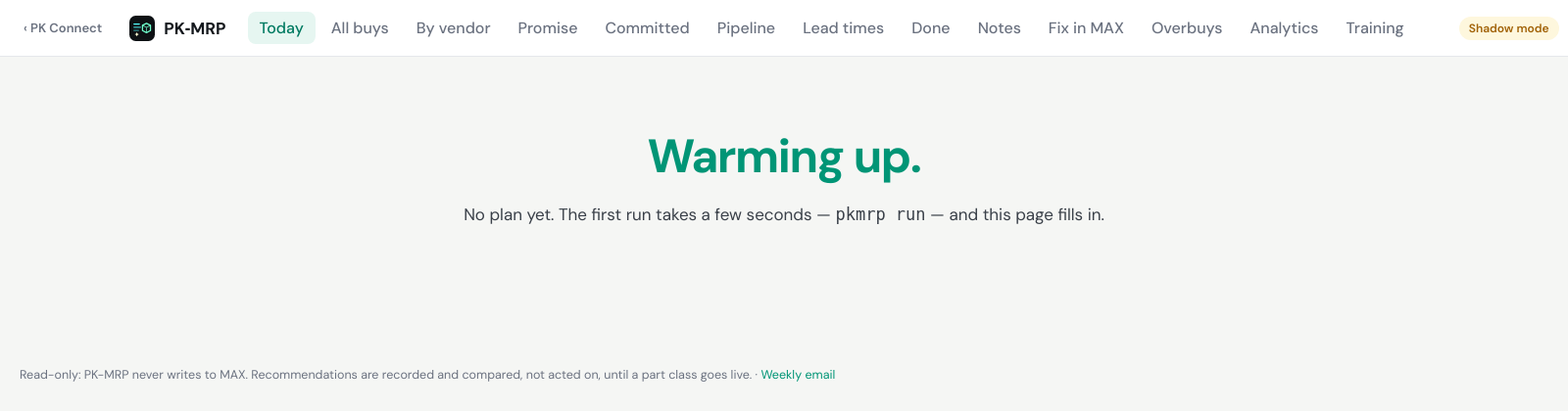
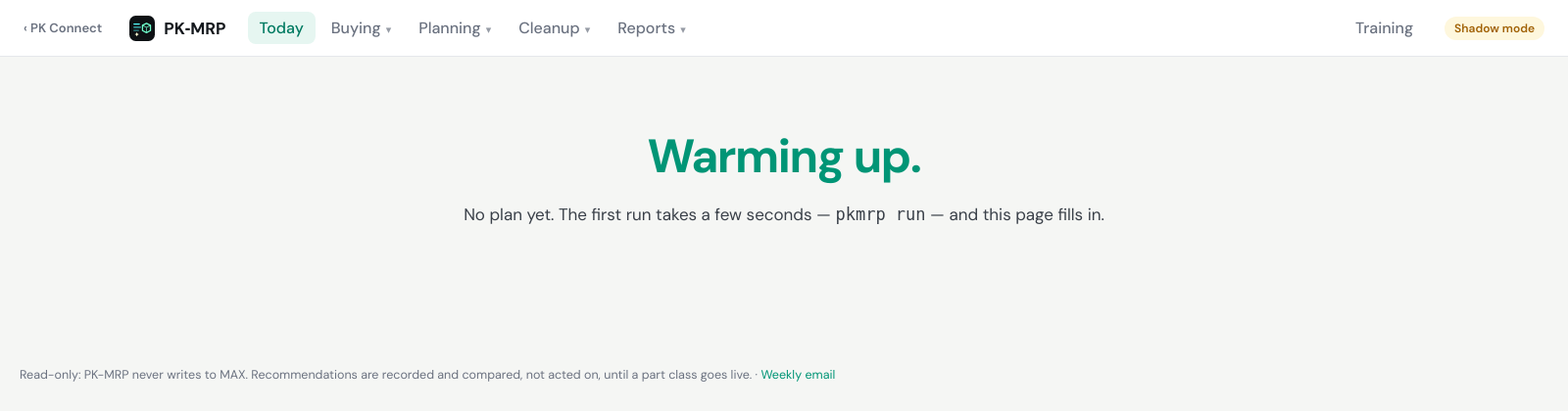
Before and after one commit to jaredPK1/PK-MRP, a Flask app: page / in a window 1600 px wide. Shown: the top 420 px of the page at 98% size. Run offline with Flask 3, Linux system fonts and the light colour scheme.

Commit message:
Top menu: Today + Buying / Planning / Cleanup / Reports menus + Training
Thirteen links in a row became five, each grouped page with a one-line
description; the active menu is highlighted; one menu open at a time,
closed by an outside click or Escape.

Co-Authored-By: Claude Opus 5.5 <noreply@anthropic.com>

```diff
--- a/pkmrp/web/static/app.css
+++ b/pkmrp/web/static/app.css
@@ -366,3 +366,21 @@ footer { max-width: 1600px; margin: 0 auto; padding: 18px 20px 30px; color: var(
 .weekly-frame { width: 100%; max-width: 720px; height: 1200px; border: 1px solid var(--line); border-radius: 12px; background: #f5f6f4; }
 .head-btn { font-size: 13px; vertical-align: middle; margin-left: 10px; text-decoration: none; }
 footer a { color: var(--leaf); }
+
+/* Top menu: Today + four grouped menus + Training (was 13 links in a row) */
+.bar nav { align-items: center; }
+.menu { position: relative; }
+.menu > summary { list-style: none; cursor: pointer; padding: 6px 12px; border-radius: 8px; color: var(--muted); font-weight: 500; white-space: nowrap; }
+.menu > summary::-webkit-details-marker { display: none; }
+.menu > summary::after { content: "▾"; font-size: 11px; margin-left: 5px; opacity: .7; }
+.menu > summary:hover, .bar nav > a:hover, .help-link:hover { color: var(--ink); }
+.menu.on > summary { background: var(--soon-soft); color: var(--leaf-dark); }
+.menu-panel { position: absolute; top: calc(100% + 6px); left: 0; z-index: 40; min-width: 270px; padding: 6px;
+              background: var(--surface); border: 1px solid var(--line); border-radius: 12px; box-shadow: 0 12px 32px rgba(0,0,0,.14); }
+.menu-panel a { display: block; padding: 8px 10px; border-radius: 8px; color: var(--ink); }
+.menu-panel a b { display: block; font-weight: 600; } .menu-panel a small { color: var(--muted); font-size: 12px; }
+.menu-panel a:hover { background: var(--bg); } .menu-panel a.on { background: var(--soon-soft); }
+.help-link { color: var(--muted); font-weight: 500; padding: 6px 10px; border-radius: 8px; white-space: nowrap; }
+.help-link.on { background: var(--soon-soft); color: var(--leaf-dark); }
+.bar nav .menu-panel a { color: var(--ink); white-space: normal; padding: 8px 10px; }
+.bar nav .menu-panel a.on { color: var(--leaf-dark); }
--- a/pkmrp/web/static/app.js
+++ b/pkmrp/web/static/app.js
@@ -303,3 +303,18 @@ document.querySelectorAll('table.vendor-order').forEach(function (table) {
     }, { once: true });
   }
 })();
+
+
+// Top menus: one open at a time; click outside or Escape closes.
+(function () {
+  const menus = Array.from(document.querySelectorAll('details.menu'));
+  menus.forEach(m => m.addEventListener('toggle', () => {
+    if (m.open) menus.forEach(o => { if (o !== m) o.open = false; });
+  }));
+  document.addEventListener('click', e => {
+    if (!e.target.closest('details.menu')) menus.forEach(m => { m.open = false; });
+  });
+  document.addEventListener('keydown', e => {
+    if (e.key === 'Escape') menus.forEach(m => { m.open = false; });
+  });
+})();
--- a/pkmrp/web/templates/base.html
+++ b/pkmrp/web/templates/base.html
@@ -15,22 +15,34 @@
     <a class="brand" href="{{ script_root }}/" aria-label="PK-MRP home">
       <img class="mark" src="{{ script_root }}/static/favicon.svg?v={{ version }}" alt="" width="26" height="26"><span>PK&#8209;MRP</span>
     </a>
-    <nav>
-      <a href="{{ script_root }}/" class="{% if request.endpoint == 'home' %}on{% endif %}">Today</a>
-      <a href="{{ script_root }}/buys" class="{% if request.endpoint == 'buys_page' %}on{% endif %}">All buys</a>
-      <a href="{{ script_root }}/vendors" class="{% if request.endpoint in ('vendors_page', 'vendor_page') %}on{% endif %}">By vendor</a>
-      <a href="{{ script_root }}/promise" class="{% if request.endpoint == 'promise_page' %}on{% endif %}">Promise</a>
-      <a href="{{ script_root }}/committed" class="{% if request.endpoint == 'committed_page' %}on{% endif %}">Committed</a>
-      <a href="{{ script_root }}/pipeline" class="{% if request.endpoint == 'pipeline_page' %}on{% endif %}">Pipeline</a>
-      <a href="{{ script_root }}/lead-times" class="{% if request.endpoint == 'params_page' %}on{% endif %}">Lead times</a>
-      <a href="{{ script_root }}/done" class="{% if request.endpoint == 'done_page' %}on{% endif %}">Done</a>
-      <a href="{{ script_root }}/notes" class="{% if request.endpoint == 'notes_page' %}on{% endif %}">Notes</a>
-      <a href="{{ script_root }}/fix-max" class="{% if request.endpoint == 'fix_max_page' %}on{% endif %}">Fix in MAX</a>
-      <a href="{{ script_root }}/overbuys" class="{% if request.endpoint == 'overbuys_page' %}on{% endif %}">Overbuys</a>
-      <a href="{{ script_root }}/analytics" class="{% if request.endpoint == 'analytics_page' %}on{% endif %}">Analytics</a>
-      <a href="{{ script_root }}/training" class="{% if request.endpoint == 'training_page' %}on{% endif %}">Training</a>
+    {% set menus = [
+      ('Buying', [('buys_page', '/buys', 'All buys', 'Everything to place this week'),
+                  ('vendors_page', '/vendors', 'By vendor', 'One order per vendor'),
+                  ('done_page', '/done', 'Done', 'What was placed, and whether MAX agrees'),
+                  ('committed_page', '/committed', 'Committed', 'Long-lead parts planned a year out'),
+                  ('params_page', '/lead-times', 'Lead times', 'Real vs MAX lead times')]),
+      ('Planning', [('promise_page', '/promise', 'Promise', 'Earliest date material supports'),
+                    ('pipeline_page', '/pipeline', 'Pipeline', 'Sales SKUs to MAX parts')]),
+      ('Cleanup', [('fix_max_page', '/fix-max', 'Fix in MAX', 'Records naming obsolete parts'),
+                   ('overbuys_page', '/overbuys', 'Overbuys', 'Money committed beyond need'),
+                   ('notes_page', '/notes', 'Notes', 'Holds, replacements, part notes')]),
+      ('Reports', [('analytics_page', '/analytics', 'Analytics', 'Is the plan getting healthier?'),
+                   ('weekly_page', '/weekly', 'Weekly email', 'Friday summary — preview and test')]),
+    ] %}
+    {% set active = request.endpoint %}
+    <nav aria-label="PK-MRP">
+      <a href="{{ script_root }}/" class="{% if active == 'home' %}on{% endif %}">Today</a>
+      {% for title, items in menus %}{% set here = active in items|map(attribute=0)|list or (active == 'vendor_page' and title == 'Buying') %}
+      <details class="menu{% if here %} on{% endif %}">
+        <summary>{{ title }}</summary>
+        <div class="menu-panel">
+          {% for ep, href, label, hint in items %}<a href="{{ script_root }}{{ href }}" class="{% if active == ep or (ep == 'vendors_page' and active == 'vendor_page') %}on{% endif %}"><b>{{ label }}</b><small>{{ hint }}</small></a>{% endfor %}
+        </div>
+      </details>
+      {% endfor %}
     </nav>
     <span class="grow"></span>
+    <a class="help-link{% if request.endpoint == 'training_page' %} on{% endif %}" href="{{ script_root }}/training">Training</a>
     <span class="pill shadow" title="PK-MRP is recording what it would recommend and comparing it with what actually happens. Nothing here changes MAX.">Shadow mode</span>
   </header>
   <main>{% block content %}{% endblock %}</main>
--- a/pkmrp/web/whats_new.py
+++ b/pkmrp/web/whats_new.py
@@ -5,6 +5,11 @@ Every feature people can see gets a line here in the same change
 """
 
 WHATS_NEW = (
+    (
+        "2026-10-29",
+        "A shorter top menu",
+        "Thirteen links became Today plus four menus: Buying (All buys, By vendor, Done, Committed, Lead times), Planning (Promise, Pipeline), Cleanup (Fix in MAX, Overbuys, Notes) and Reports (Analytics, Weekly email). Each page has a one-line description in its menu, and the menu you're in is highlighted. Training is at the right.",
+    ),
     (
         "2026-10-29",
         "Friday summary email, feedback button, back to PK Connect",
```
